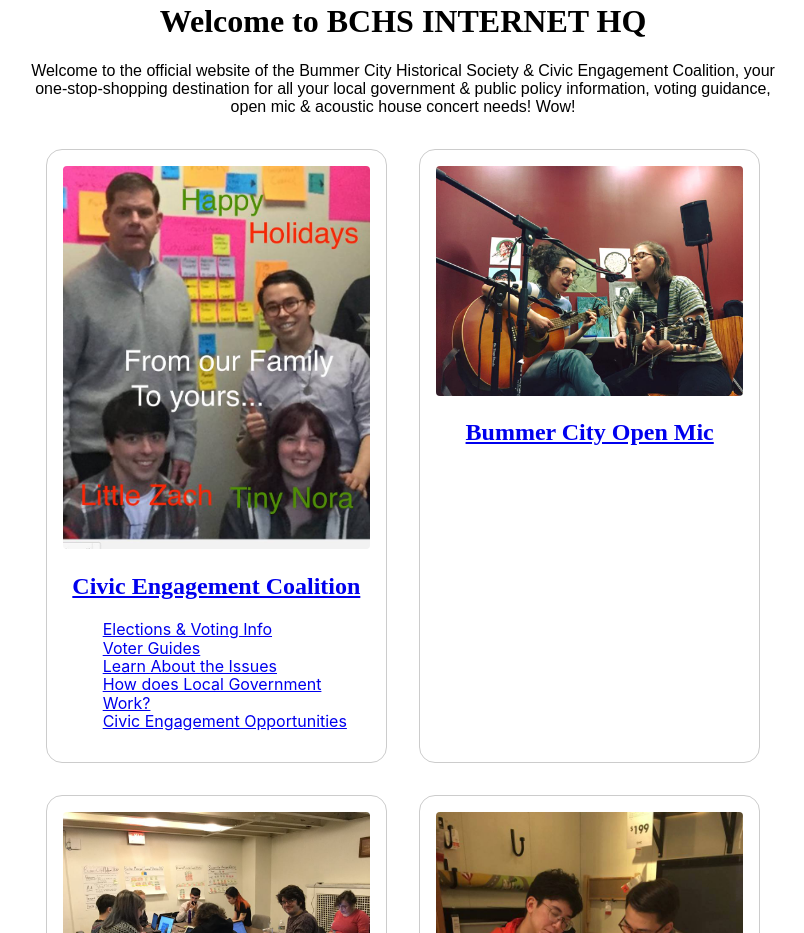
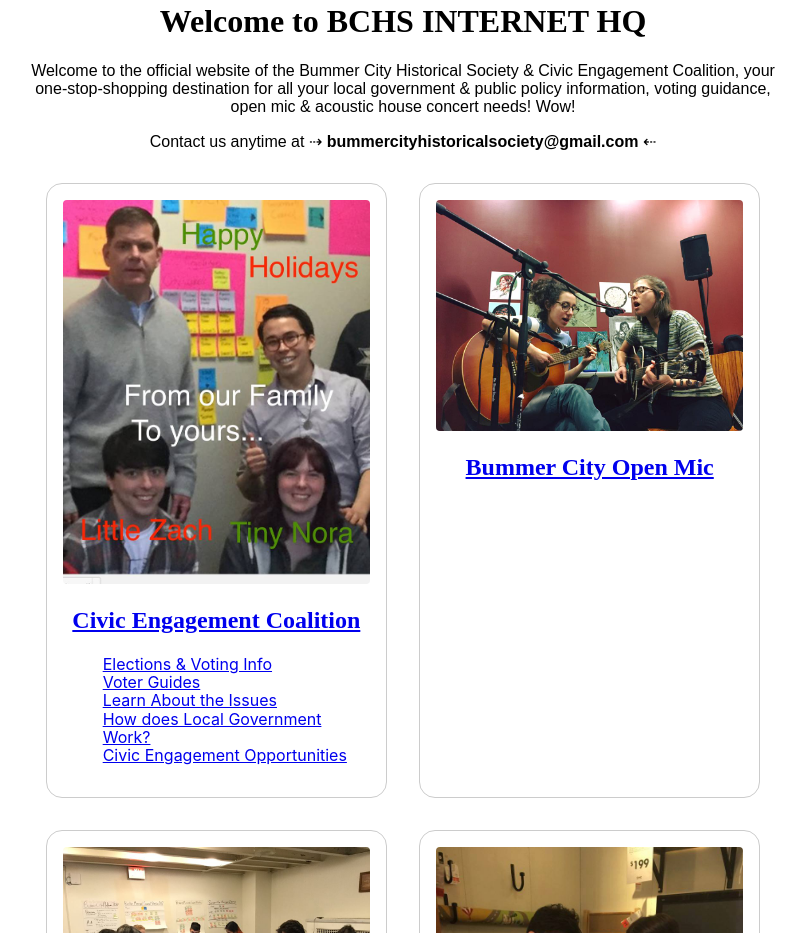
Before and after one commit to nmamidon/bummercitytwo, a React (Create React App) app: page / in a window 1280 px wide. Shown: the part 800-1733 px from the top of the page, without its empty margins (237-1041 px from the left). Built offline with nearby package versions, Linux system fonts and the light colour scheme.

Commit message:
added contact information to main page

```diff
--- a/src/App.js
+++ b/src/App.js
@@ -39,6 +39,7 @@ class App extends Component {
               <img src={banner} alt="banner"/>
               <h1 className="baskerville tc mt4">Welcome to BCHS INTERNET HQ</h1>
               <p className="avenir tc mh6">Welcome to the official website of the Bummer City Historical Society & Civic Engagement Coalition, your one-stop-shopping destination for all your local government & public policy information, voting guidance, open mic & acoustic house concert needs! Wow!</p>
+              <p className="avenir tc mh6">Contact us anytime at ⇢ <strong>bummercityhistoricalsociety@gmail.com</strong> ⇠</p>
               <CardList routeChange={this.routeChange}/>
         </div>
       );
```
